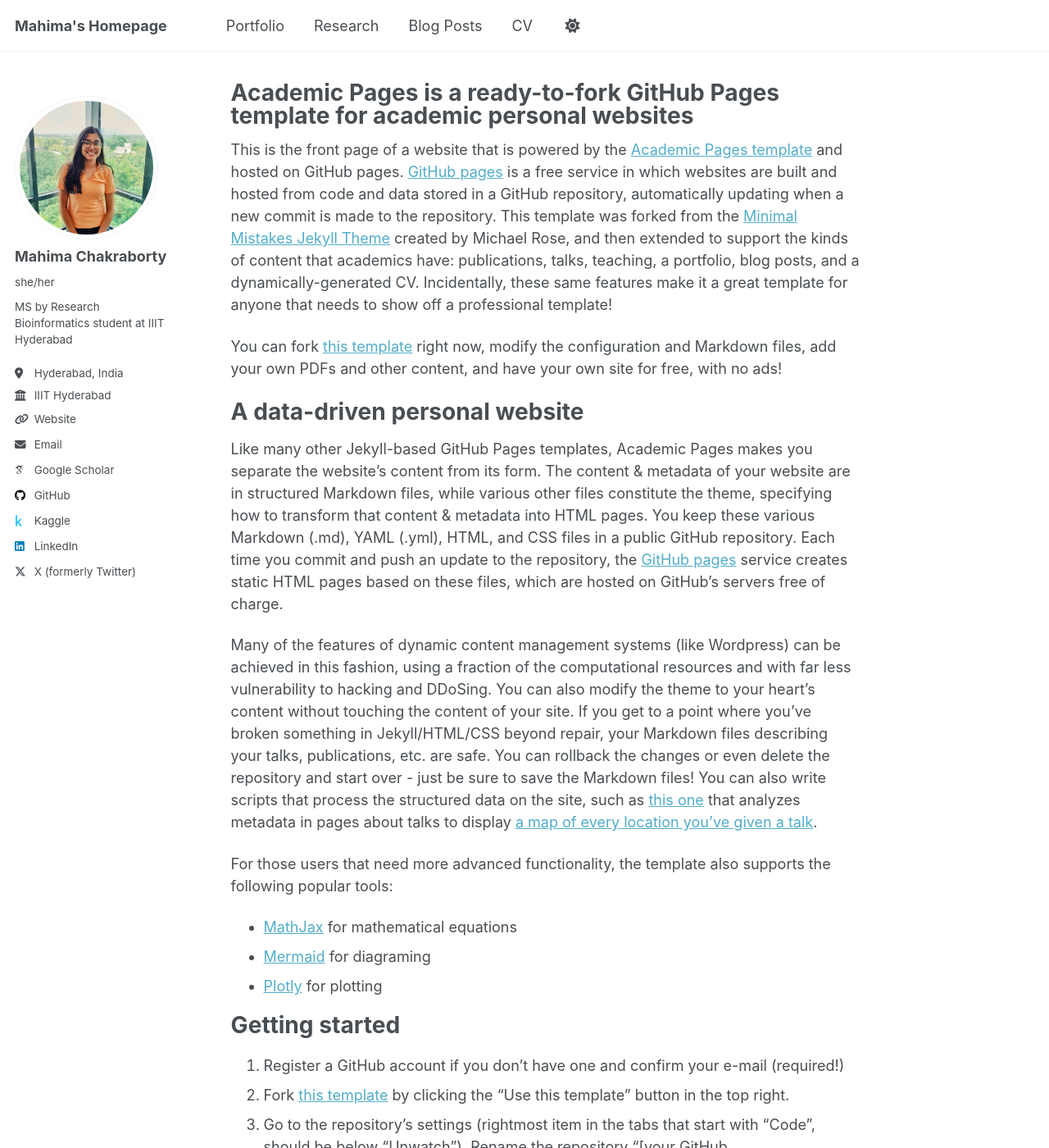
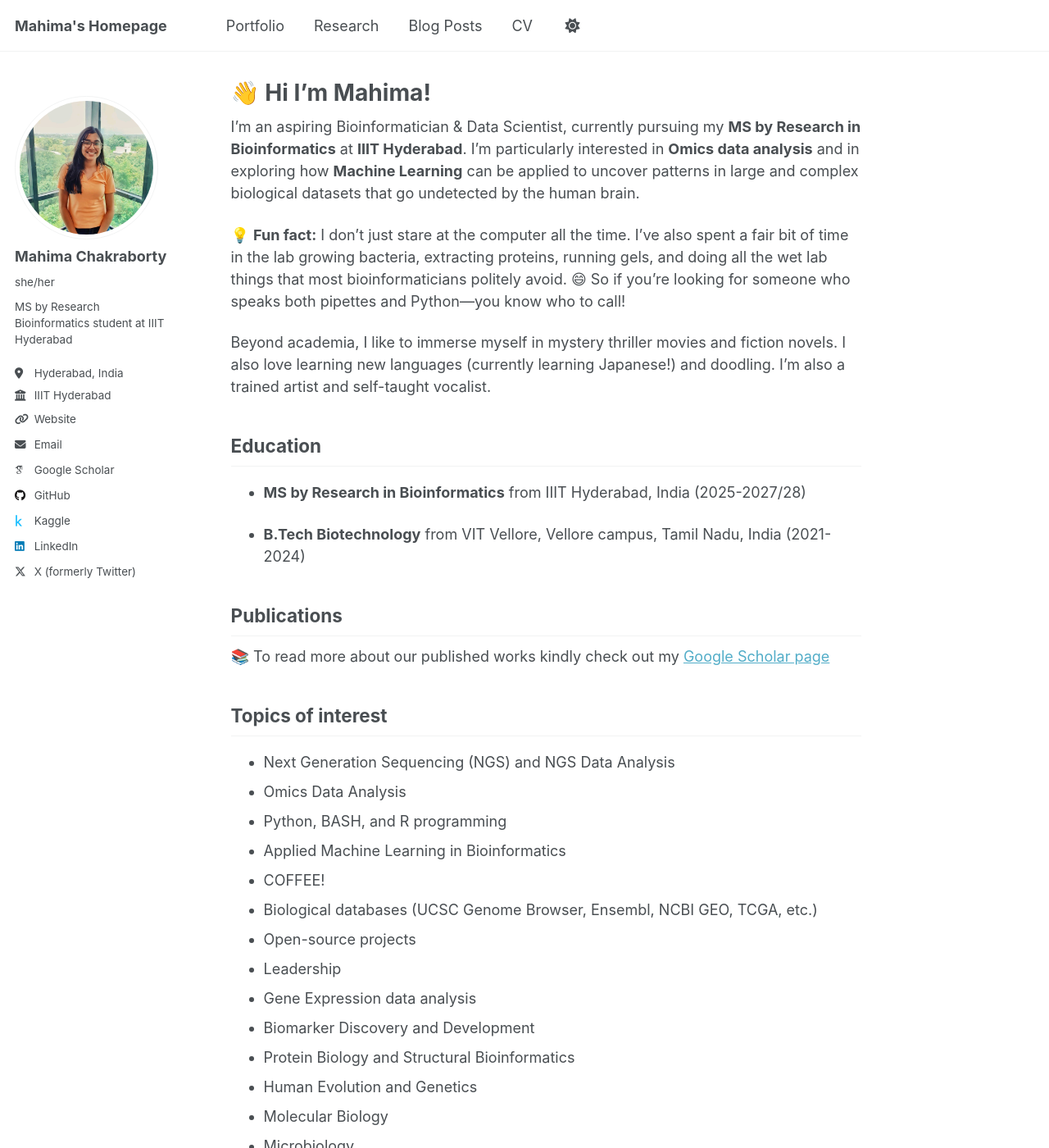
Before and after one commit to mahiiC/mahiiC.github, a Jekyll site: the page built from _pages/about.md, in a window 1280 px wide and 1400 px high. Shown: the whole window at 82% size. Built offline with Jekyll 4.4.1, drawn with Linux system fonts in a browser that asks for light colours; some web fonts are replaced; a script that is not in the unit is left out; some of the changed text lies outside the part shown.

Commit message:
Update about.md

```diff
--- a/_pages/about.md
+++ b/_pages/about.md
@@ -1,56 +1,52 @@
 ---
 permalink: /
-title: "Academic Pages is a ready-to-fork GitHub Pages template for academic personal websites"
+title: "👋 Hi I'm Mahima!"
 author_profile: true
 redirect_from:
   - /about/
   - /about.html
 ---
 
-This is the front page of a website that is powered by the [Academic Pages template](https://github.com/academicpages/academicpages.github.io) and hosted on GitHub pages. [GitHub pages](https://pages.github.com) is a free service in which websites are built and hosted from code and data stored in a GitHub repository, automatically updating when a new commit is made to the repository. This template was forked from the [Minimal Mistakes Jekyll Theme](https://mmistakes.github.io/minimal-mistakes/) created by Michael Rose, and then extended to support the kinds of content that academics have: publications, talks, teaching, a portfolio, blog posts, and a dynamically-generated CV. Incidentally, these same features make it a great template for anyone that needs to show off a professional template!
+I’m an aspiring Bioinformatician & Data Scientist, currently pursuing my **MS by Research in Bioinformatics** at **IIIT Hyderabad**. I’m particularly interested in **Omics data analysis** and in exploring how **Machine Learning** can be applied to uncover patterns in large and complex biological datasets that go undetected by the human brain.
 
- You can fork [this template](https://github.com/academicpages/academicpages.github.io) right now, modify the configuration and Markdown files, add your own PDFs and other content, and have your own site for free, with no ads!
 
-A data-driven personal website
-======
-Like many other Jekyll-based GitHub Pages templates, Academic Pages makes you separate the website's content from its form. The content & metadata of your website are in structured Markdown files, while various other files constitute the theme, specifying how to transform that content & metadata into HTML pages. You keep these various Markdown (.md), YAML (.yml), HTML, and CSS files in a public GitHub repository. Each time you commit and push an update to the repository, the [GitHub pages](https://pages.github.com/) service creates static HTML pages based on these files, which are hosted on GitHub's servers free of charge.
+💡 **Fun fact:** I don’t just stare at the computer all the time. I’ve also spent a fair bit of time in the lab growing bacteria, extracting proteins, running gels, and doing all the wet lab things that most bioinformaticians politely avoid. 😄 So if you're looking for someone who speaks both pipettes and Python—you know who to call!
 
-Many of the features of dynamic content management systems (like Wordpress) can be achieved in this fashion, using a fraction of the computational resources and with far less vulnerability to hacking and DDoSing. You can also modify the theme to your heart's content without touching the content of your site. If you get to a point where you've broken something in Jekyll/HTML/CSS beyond repair, your Markdown files describing your talks, publications, etc. are safe. You can rollback the changes or even delete the repository and start over - just be sure to save the Markdown files! You can also write scripts that process the structured data on the site, such as [this one](https://github.com/academicpages/academicpages.github.io/blob/master/talkmap.ipynb) that analyzes metadata in pages about talks to display [a map of every location you've given a talk](https://academicpages.github.io/talkmap.html).
 
-For those users that need more advanced functionality, the template also supports the following popular tools:
-- [MathJax](https://www.mathjax.org/) for mathematical equations
-- [Mermaid](https://mermaid.js.org/) for diagraming
-- [Plotly](https://plotly.com/javascript/) for plotting
+Beyond academia, I like to immerse myself in mystery thriller movies and fiction novels. I also love learning new languages (currently learning Japanese!) and doodling. I'm also a trained artist and self-taught vocalist.
 
-Getting started
-======
-1. Register a GitHub account if you don't have one and confirm your e-mail (required!)
-1. Fork [this template](https://github.com/academicpages/academicpages.github.io) by clicking the "Use this template" button in the top right.
-1. Go to the repository's settings (rightmost item in the tabs that start with "Code", should be below "Unwatch"). Rename the repository "[your GitHub username].github.io", which will also be your website's URL.
-1. Set site-wide configuration and create content & metadata (see below -- also see [this set of diffs](http://archive.is/3TPas) showing what files were changed to set up [an example site](https://getorg-testacct.github.io) for a user with the username "getorg-testacct")
-1. Upload any files (like PDFs, .zip files, etc.) to the files/ directory. They will appear at https://[your GitHub username].github.io/files/example.pdf.
-1. Check status by going to the repository settings, in the "GitHub pages" section
 
-Site-wide configuration
-------
-The main configuration file for the site is in the base directory in [_config.yml](https://github.com/academicpages/academicpages.github.io/blob/master/_config.yml), which defines the content in the sidebars and other site-wide features. You will need to replace the default variables with ones about yourself and your site's github repository. The configuration file for the top menu is in [_data/navigation.yml](https://github.com/academicpages/academicpages.github.io/blob/master/_data/navigation.yml). For example, if you don't have a portfolio or blog posts, you can remove those items from that navigation.yml file to remove them from the header.
+## Education
 
-Create content & metadata
-------
-For site content, there is one Markdown file for each type of content, which are stored in directories like _publications, _talks, _posts, _teaching, or _pages. For example, each talk is a Markdown file in the [_talks directory](https://github.com/academicpages/academicpages.github.io/tree/master/_talks). At the top of each Markdown file is structured data in YAML about the talk, which the theme will parse to do lots of cool stuff. The same structured data about a talk is used to generate the list of talks on the [Talks page](https://academicpages.github.io/talks), each [individual page](https://academicpages.github.io/talks/2012-03-01-talk-1) for specific talks, the talks section for the [CV page](https://academicpages.github.io/cv), and the [map of places you've given a talk](https://academicpages.github.io/talkmap.html) (if you run this [python file](https://github.com/academicpages/academicpages.github.io/blob/master/talkmap.py) or [Jupyter notebook](https://github.com/academicpages/academicpages.github.io/blob/master/talkmap.ipynb), which creates the HTML for the map based on the contents of the _talks directory).
+ - **MS by Research in Bioinformatics** from IIIT Hyderabad, India (2025-2027/28)
 
-**Markdown generator**
+ - **B.Tech Biotechnology** from VIT Vellore, Vellore campus, Tamil Nadu, India (2021-2024)
 
-The repository includes [a set of Jupyter notebooks](https://github.com/academicpages/academicpages.github.io/tree/master/markdown_generator
-) that converts a CSV containing structured data about talks or presentations into individual Markdown files that will be properly formatted for the Academic Pages template. The sample CSVs in that directory are the ones I used to create my own personal website at stuartgeiger.com. My usual workflow is that I keep a spreadsheet of my publications and talks, then run the code in these notebooks to generate the Markdown files, then commit and push them to the GitHub repository.
+## Publications
 
-How to edit your site's GitHub repository
-------
-Many people use a git client to create files on their local computer and then push them to GitHub's servers. If you are not familiar with git, you can directly edit these configuration and Markdown files directly in the github.com interface. Navigate to a file (like [this one](https://github.com/academicpages/academicpages.github.io/blob/master/_talks/2012-03-01-talk-1.md) and click the pencil icon in the top right of the content preview (to the right of the "Raw | Blame | History" buttons). You can delete a file by clicking the trashcan icon to the right of the pencil icon. You can also create new files or upload files by navigating to a directory and clicking the "Create new file" or "Upload files" buttons.
+📚 To read more about our published works kindly check out my [Google Scholar page](https://scholar.google.com/citations?user=OLyKbN8AAAAJ&hl=en)
 
-Example: editing a Markdown file for a talk
-![Editing a Markdown file for a talk](/images/editing-talk.png)
+## Topics of interest
+- Next Generation Sequencing (NGS) and NGS Data Analysis
+- Omics Data Analysis
+- Python, BASH, and R programming
+- Applied Machine Learning in Bioinformatics
+- COFFEE!
+- Biological databases (UCSC Genome Browser, Ensembl, NCBI GEO, TCGA, etc.)
+- Open-source projects
+- Leadership
+- Gene Expression data analysis
+- Biomarker Discovery and Development
+- Protein Biology and Structural Bioinformatics
+- Human Evolution and Genetics
+- Molecular Biology
+- Microbiology
 
-For more info
-------
-More info about configuring Academic Pages can be found in [the guide](https://academicpages.github.io/markdown/), the [growing wiki](https://github.com/academicpages/academicpages.github.io/wiki), and you can always [ask a question on GitHub](https://github.com/academicpages/academicpages.github.io/discussions). The [guides for the Minimal Mistakes theme](https://mmistakes.github.io/minimal-mistakes/docs/configuration/) (which this theme was forked from) might also be helpful.
+## Feel free to reach out!
+
+Email me at chakrabortymahima2003@gmail.com
+[LinkedIn](https://www.linkedin.com/in/mahimachakraborty/)
+
+
+---
+This portfolio was created using 'minimalmistakes', a Github Pages template for academic websites. This was forked from the [Minimal Mistakes Jekyll Theme Github](https://github.com/mmistakes/minimal-mistakes), which is © 2016 Michael Rose and released under the MIT License. See LICENSE.md.
```
